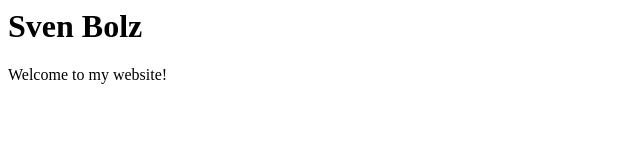
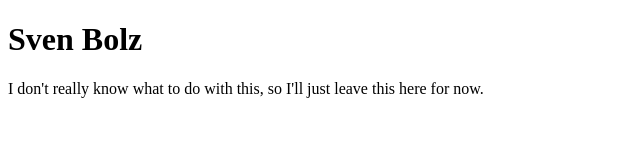
Before and after one commit to svenbolz/svenbolz.github.io, a plain HTML site: page index.html in a window 1280 px wide. Shown: the whole page, without its empty margins (0-640 px from the left). Drawn offline with Linux system fonts and the light colour scheme.

Commit message:
changed wording on index.html

```diff
--- a/index.html
+++ b/index.html
@@ -1,8 +1,12 @@
-<html>
-
+<!DOCTYPE html>
+<html lang="en">
+<head>
+  <meta charset="UTF-8">
+  <meta name="viewport" content="width=device-width, initial-scale=1.0">
+  <title>Sven Bolz</title>
+</head>
 <body>
   <h1>Sven Bolz</h1>
-  <p>Welcome to my website!</p>
+  <p>I don't really know what to do with this, so I'll just leave this here for now.</p>
 </body>
-
-</html>
+<!-- </html> -->
```
